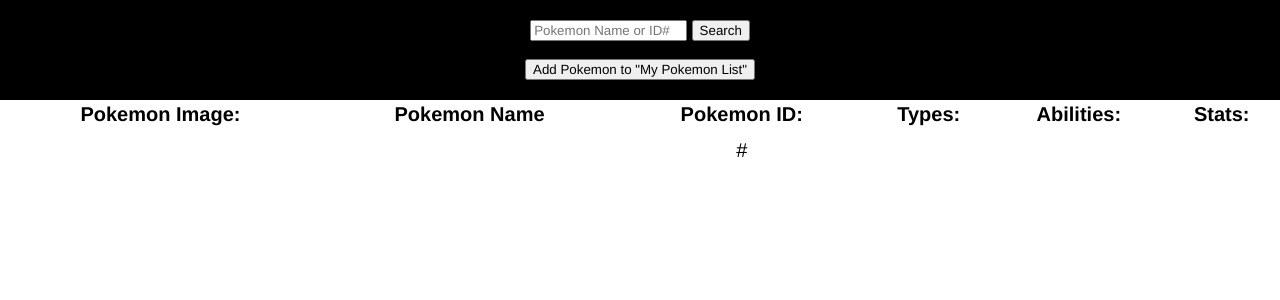
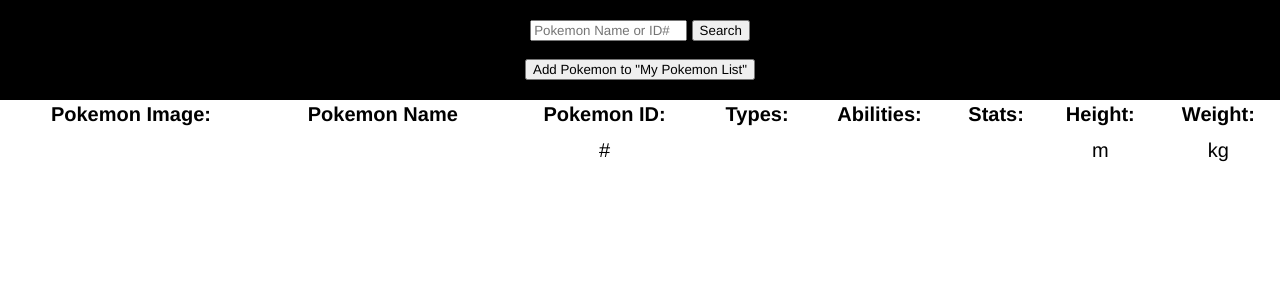
Before and after one commit to Exiled184/Pokedex, a Node server app: page /pokemons/search in a window 1280 px wide. Shown: the part 50-350 px from the top of the page. Run offline with Node 20, Linux system fonts and the light colour scheme; the visitor is signed in with stand-in values (Sample User, id 1); data that the repository does not hold is empty; some libraries are stand-ins or nearby versions.

Commit message:
weight and height

```diff
--- a/controllers/pokemons.js
+++ b/controllers/pokemons.js
@@ -15,7 +15,7 @@
 
 async function index(req, res) {
   console.log("hello world");
-  res.render("pokemons", { pokemons: await Pokemon.find({}) });
+  res.render("pokemons", { pokemons: await Pokemon.find({}).sort("id") });
 }
 
 async function fetchPokemonData(pokemonNumber) {
--- a/routes/pokemons.js
+++ b/routes/pokemons.js
@@ -8,6 +8,6 @@
 
 router.get("/", pokemonCtrl.index);
 router.get("/search", ensureLoggedIn, pokemonCtrl.searchPokemon);
-router.get("/:id", ensureLoggedIn, pokemonCtrl.show);
+// router.get("/:id", ensureLoggedIn, pokemonCtrl.show);
 router.post("/save", ensureLoggedIn, pokemonCtrl.savePokemon);
 router.delete("/:id", ensureLoggedIn, pokemonCtrl.deleteOnePokemon);
--- a/views/pokemons/search.ejs
+++ b/views/pokemons/search.ejs
@@ -22,6 +22,8 @@
             <th>Types:</th>
             <th>Abilities:</th>
             <th>Stats:</th>
+            <th>Height:</th>
+            <th>Weight:</th>
           </tr>
 <tbody>
     <td class="pokemon_info_image">
@@ -49,6 +51,9 @@
                 <% }) %>
                <% } %>
                 </td>
+
+                <td class="pokemon_height"><%= pokemon ? pokemon.height/10: "" %>m</td>
+                <td class="pokemon_weight"><%= pokemon ? pokemon.weight/10: "" %>kg</td>
             </tbody>
         </table>
 </body>
```
